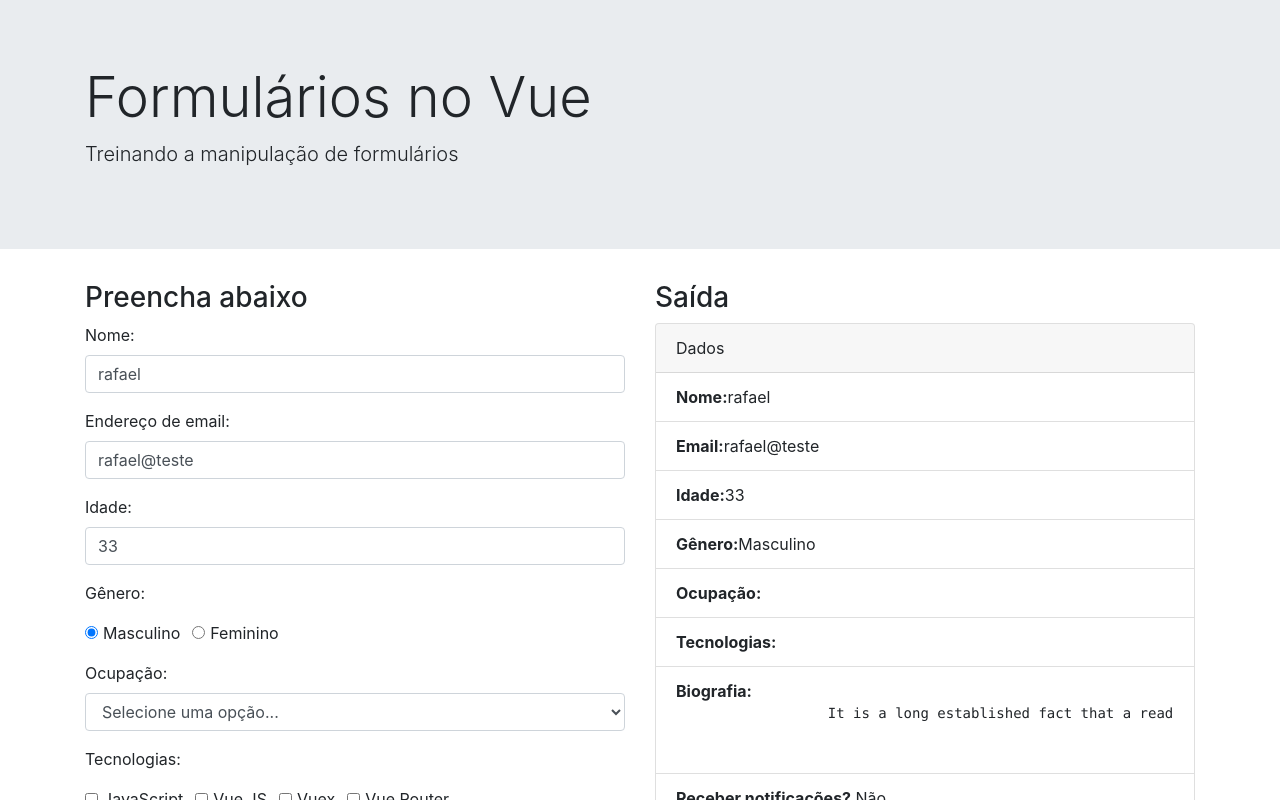
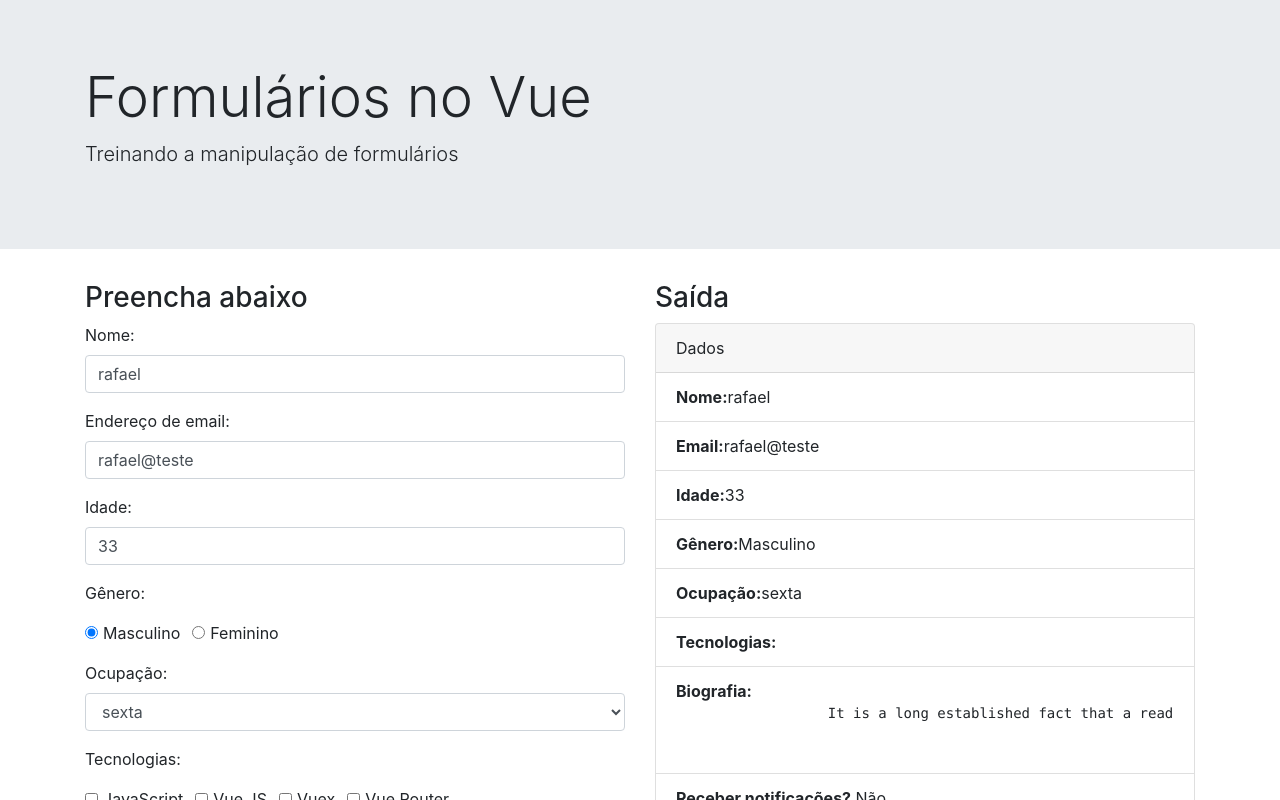
Before and after one commit to rreynoud/vue-formularios, a Vue app: page / in a window 1280 px wide. Shown: the top 800 px of the page. Built offline with nearby package versions, Linux system fonts and the light colour scheme.

Commit message:
Funcionando select

```diff
--- a/src/App.vue
+++ b/src/App.vue
@@ -77,8 +77,16 @@
 
             <div class="form-group">
               <label>Ocupação:</label>
-              <select class="form-control" placeholder="Seu email">
-                <option>Selecione uma opção...</option>
+              <select
+                v-model="desenvolvedor.ocupacao"
+                class="form-control"
+                placeholder="Seu email">
+                <option
+                v-for="(ocupacao, indice) in ocupacoes"
+                :key="indice"
+                :selected="ocupacao === 'quarta'"
+                >
+                {{ocupacao}}</option>
               </select>
             </div>
 
@@ -171,7 +179,7 @@
               <li class="list-group-item"><strong>Email:</strong>{{desenvolvedor.email}}</li>
               <li class="list-group-item"><strong>Idade:</strong>{{desenvolvedor.idade}}</li>
               <li class="list-group-item"><strong>Gênero:</strong>{{desenvolvedor.genero}}</li>
-              <li class="list-group-item"><strong>Ocupação:</strong> </li>
+              <li class="list-group-item"><strong>Ocupação:</strong>{{desenvolvedor.ocupacao}}</li>
               <li class="list-group-item">
                 <strong>Tecnologias:</strong>
                 <ul>
@@ -220,8 +228,17 @@ export default {
         biografia:'It is a long established fact that a reader will be distracted by the readable content.',
         genero:'Masculino',
         tecnologias: [],
-        notificacoes: 'Não'
-      }
+        notificacoes: 'Não',
+        ocupacao:'sexta'
+      },
+      ocupacoes: [
+        'Desenvolvedor Front End',
+        'segunda',
+        'terceira',
+        'quarta',
+        'quinta',
+        'sexta'
+      ]
     }
   }
 }
```
